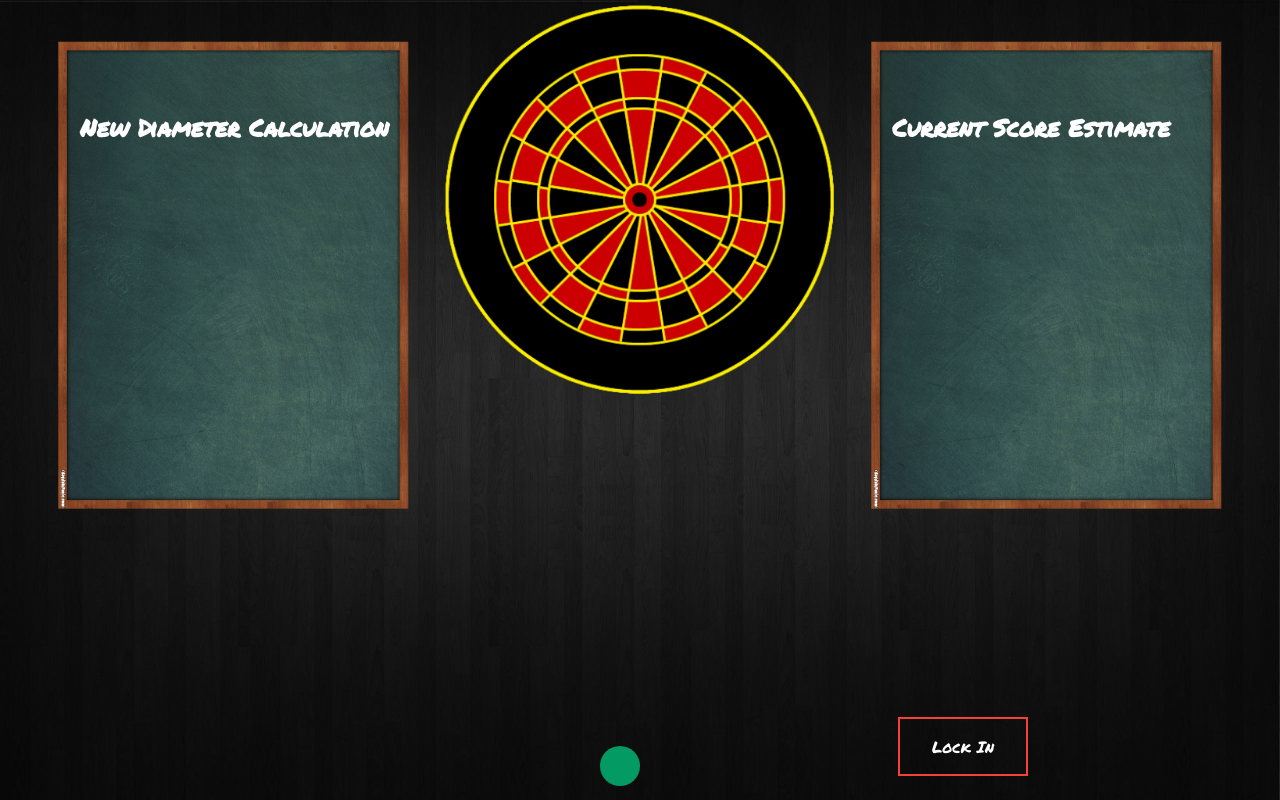
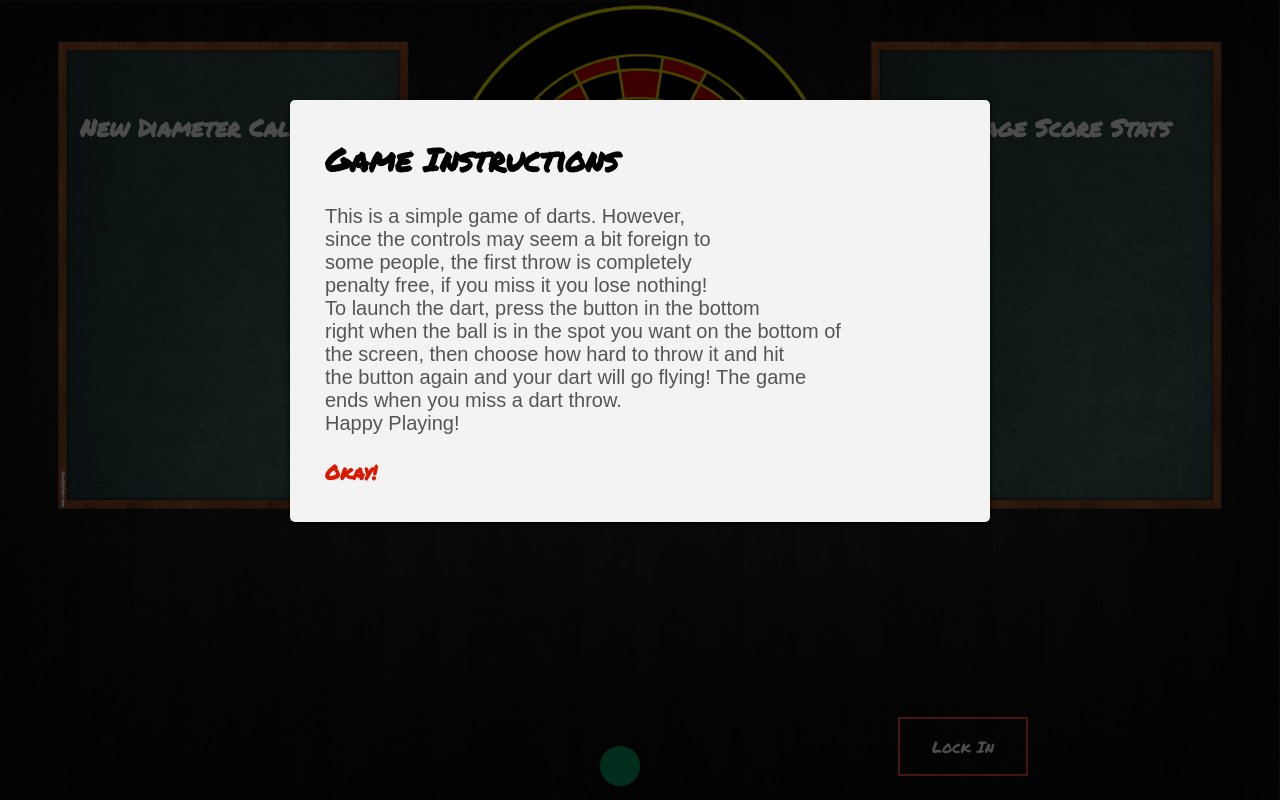
Before and after one commit to 1Guardian/Programming-Professions-Project-Group-7, an Electron app: page CS4500 Project/Sections/Game/index.html in a window 1280 px wide. Drawn offline with Linux system fonts and the light colour scheme; files whose address does not match are found by name.

Commit message:
Update index.html
options screens added

```diff
--- a/CS4500 Project/Sections/Game/index.html
+++ b/CS4500 Project/Sections/Game/index.html
@@ -9,7 +9,7 @@
   <hr class='dotted' />
 
   <!--interest Boxes-->
-  <img src="imgs/chalkboard.jpg" class="right-board"/><h2 class="rightInfoText">Current Score Estimate</h2>
+  <img src="imgs/chalkboard.jpg" class="right-board"/><h2 class="rightInfoText">Average Score Stats<br></h2><h3 class="rightCalculationText"></h3>
     <img src="imgs/chalkboard.jpg" class="left-board"/><h2 class="leftInfoText">New Diameter Calculation <br></h2><h3 class="leftCalculationText"></h3>
 
   <!--hidden Dart object-->
@@ -37,5 +37,20 @@
     <input type="range" min="1" max="100" step=".5" value="0" style="display:none;" class="sliderPitch" id="pitchSlider">
   </div>
 
+</div>
+<!--simple Popup to explain controls and first free-shot-->
+<div id="overlay" style="position: absolute; top:0; left:0; width:100vw; height: 100vh; z-index:2; background-color:black; opacity:0.7;"></div>
+<div class='popup'>
+  <div class='cmt223'>
+    <h1 class="headerTitle">Game Instructions</h1>
+    <p class="textToUpdate">
+      This is a simple game of darts. However, <br>since the controls may seem a bit foreign to <br>some people, the first throw is completely <br>penalty free, if you miss it you lose nothing! <br>To launch the dart, press the button in the bottom <br>right when the ball is in the spot you want on the bottom of <br>the screen, then choose how hard to throw it and hit <br>the button again and your dart will go flying! The game <br>ends when you miss a dart throw. <br>Happy Playing!
+    <br/>
+    <br/>
+    <a href='' class='close'>Okay!</a>
+    </p>
+  </div>
+</div>
+
 <script src="../../SharedLibraries/js/jquery.min.js"></script>
 <script src="js/script.js"></script>
```
Lines whose indentation alone changed are shown as unchanged.
